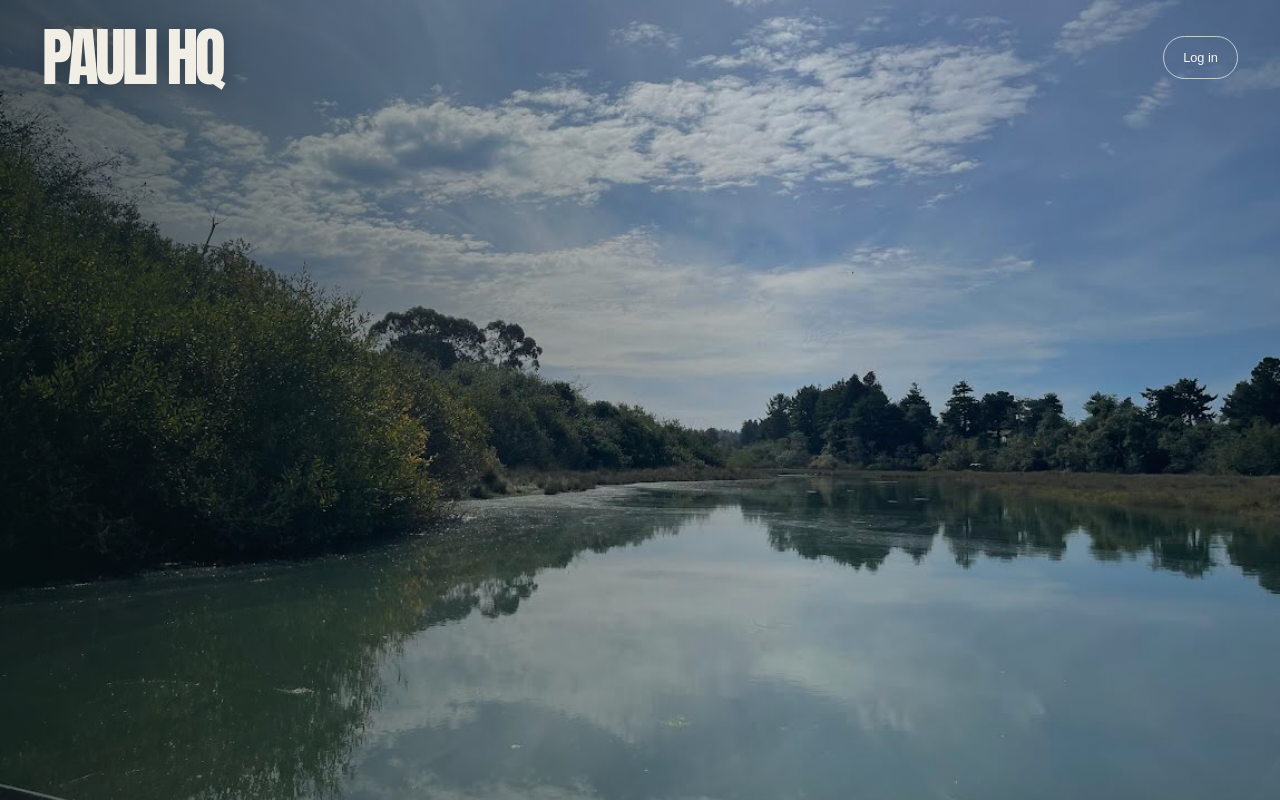
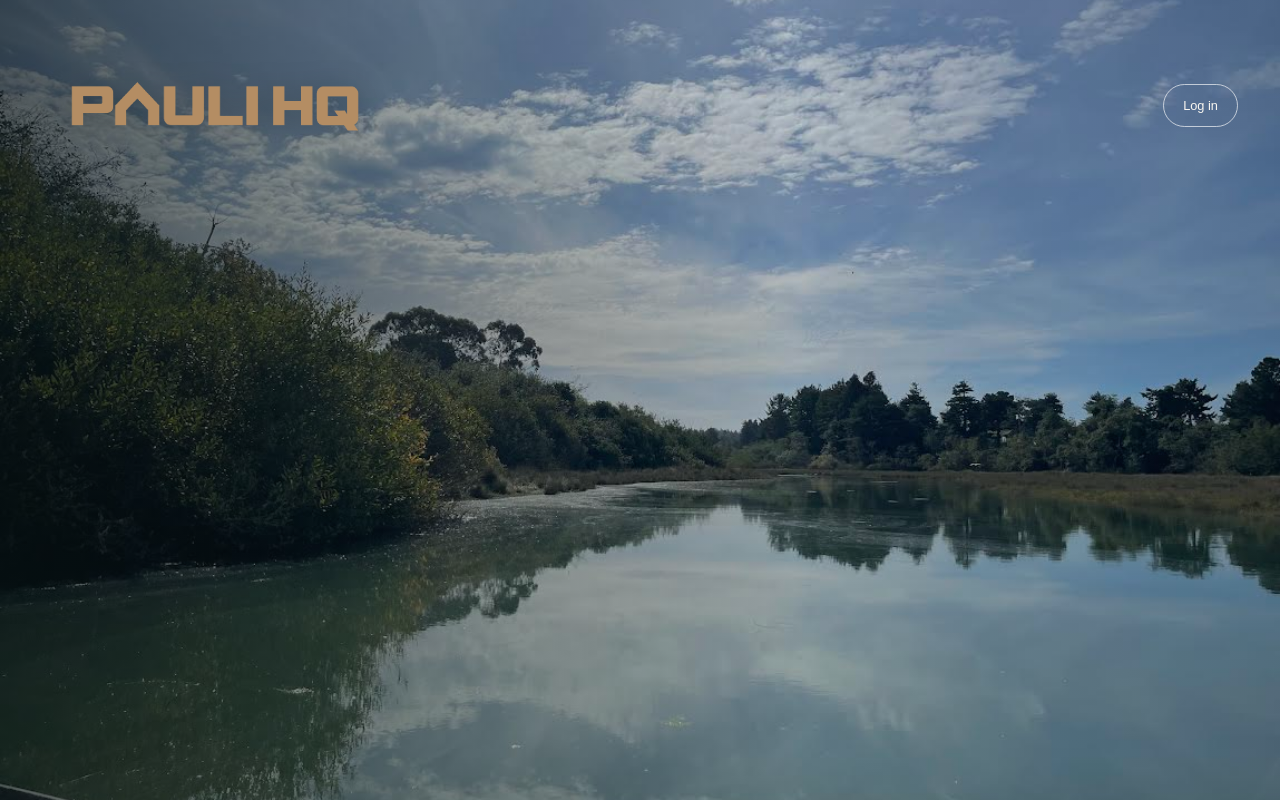
Before and after one commit to vbvcj5mj98-ctrl/paulihq-site, a Next.js app: page / in a window 1280 px wide. Built offline with nearby package versions, Linux system fonts and the light colour scheme.

Commit message:
Add files via upload

```diff
--- a/app/globals.css
+++ b/app/globals.css
@@ -16,9 +16,10 @@ a { color: inherit; text-decoration: none; }
 }
 .shade { position: absolute; inset: 0; background: linear-gradient(90deg, rgba(7, 18, 20, .68) 0%, rgba(7, 18, 20, .18) 62%, rgba(7, 18, 20, .3) 100%); }
 .photo-header { position: relative; z-index: 1; display: flex; align-items: center; justify-content: space-between; padding: 32px 42px; }
-.pauli-wordmark { font-family: Impact, Haettenschweiler, 'Arial Narrow Bold', sans-serif; font-weight: 900; line-height: .8; letter-spacing: -.055em; }
-.pauli-wordmark-home { color: #f1eee6; font-size: clamp(2.7rem, 5vw, 4.8rem); text-shadow: 0 2px 18px rgba(0,0,0,.18); }
-.pauli-wordmark-portal { color: #1b2929; font-size: 2rem; }
+.pauli-logo { display: block; width: auto; object-fit: contain; }
+.pauli-logo-home { width: clamp(190px, 27vw, 390px); filter: drop-shadow(0 2px 14px rgba(0,0,0,.18)); }
+.pauli-logo-link { display: block; }
+.pauli-logo-portal { width: 154px; }
 .login-link { padding: 11px 19px; border: 1px solid rgba(255,255,255,.65); border-radius: 100px; font-size: .8rem; transition: background 180ms ease, color 180ms ease; }
 .login-link:hover { background: var(--white); color: var(--dark); }
 .kicker { margin: 0 0 22px; font-size: .69rem; font-weight: 650; letter-spacing: .18em; text-transform: uppercase; }
--- a/app/page.tsx
+++ b/app/page.tsx
@@ -5,7 +5,7 @@ export default function Home() {
     <main className="photo-page">
       <div className="shade" />
       <header className="photo-header">
-        <span className="pauli-wordmark pauli-wordmark-home">PAULI HQ</span>
+        <img className="pauli-logo pauli-logo-home" src="/paulihq-wordmark-earth.png" alt="Pauli HQ" />
         <Link className="login-link" href="/login">
           Log in
         </Link>
--- a/app/portal/page.tsx
+++ b/app/portal/page.tsx
@@ -17,7 +17,7 @@ export default function PortalPage() {
   return (
     <main className="hq-page">
       <header className="hq-header">
-        <Link className="pauli-wordmark pauli-wordmark-portal" href="/">PAULI HQ</Link>
+        <Link className="pauli-logo-link" href="/" aria-label="Pauli HQ home"><img className="pauli-logo pauli-logo-portal" src="/paulihq-wordmark-earth.png" alt="Pauli HQ" /></Link>
         <div className="hq-actions">
           <form action="/api/logout" method="post">
             <button type="submit" className="text-button">Log out</button>
```
Also changed, not shown: public/paulihq-wordmark-earth.png (added).
